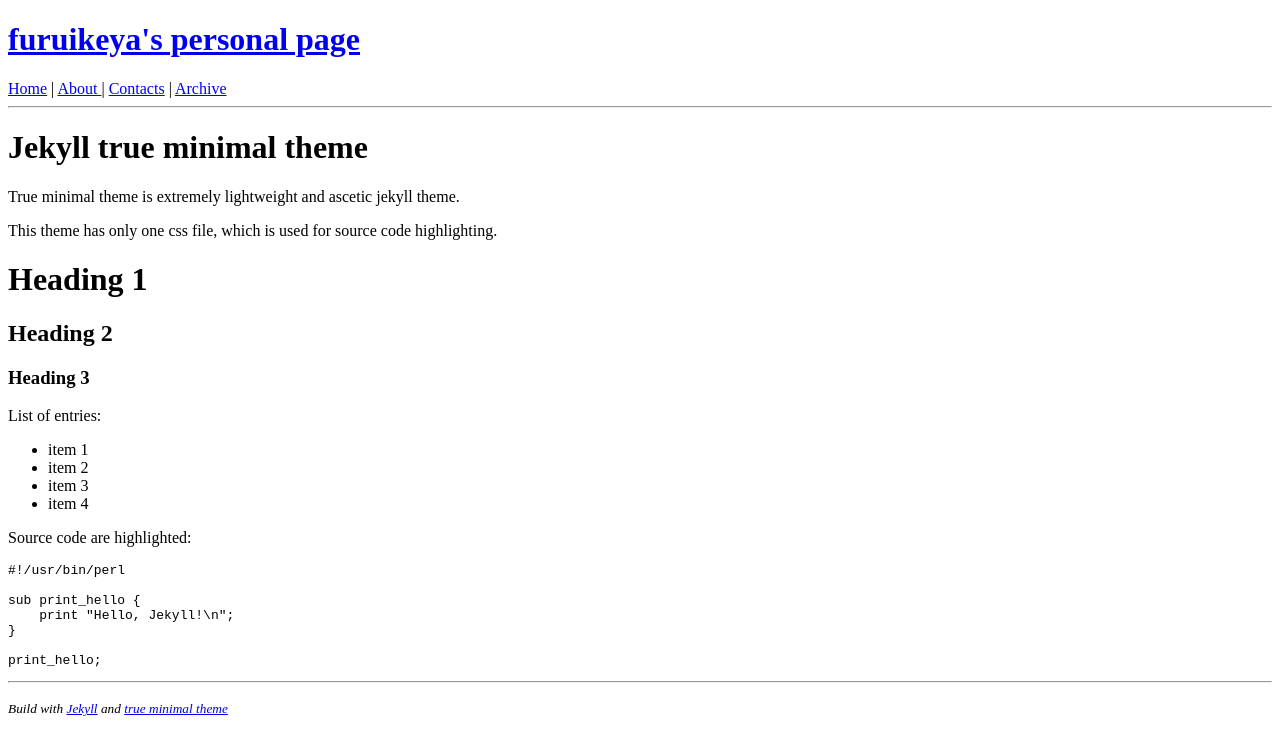
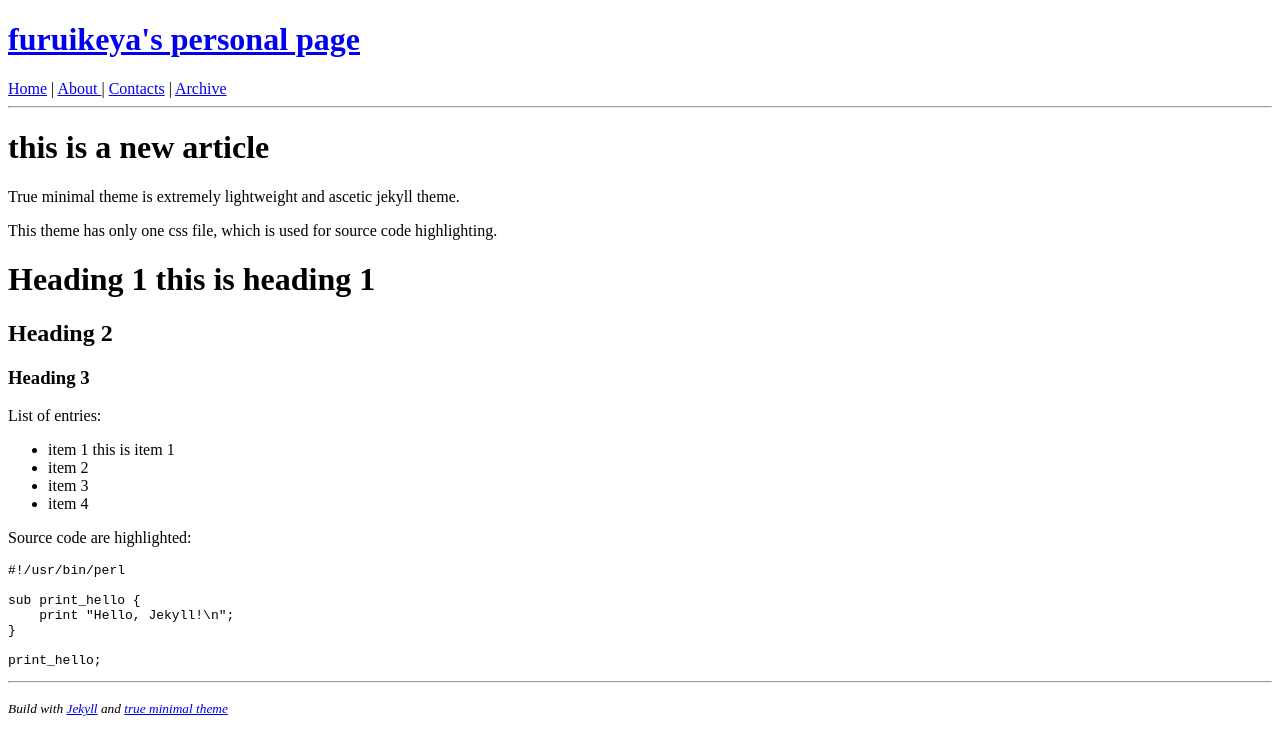
Before and after one commit to sdfhsot/furuikeya.github.io, a Jekyll site: the page built from _posts/2018-01-01-jekyll-true-minimal-theme.md, in a window 1280 px wide. Shown: the top 755 px of the page. Built offline with Jekyll 4.4.1, drawn with Linux system fonts in a browser that asks for light colours.

Commit message:
Update 2018-01-01-jekyll-true-minimal-theme.md

```diff
--- a/_posts/2018-01-01-jekyll-true-minimal-theme.md
+++ b/_posts/2018-01-01-jekyll-true-minimal-theme.md
@@ -1,6 +1,6 @@
 ---
 layout: post
-title:  "Jekyll true minimal theme"
+title:  "this is a new article"
 date:   2018-01-01 23:22:40 +0300
 ---
 
@@ -9,13 +9,13 @@ True minimal theme is extremely lightweight and ascetic jekyll theme.
 This theme has only one css file, which is used for source code highlighting.
 
 
-# Heading 1
+# Heading 1 this is heading 1
 ## Heading 2
 ### Heading 3
 
 List of entries:
 
-- item 1
+- item 1 this is item 1
 - item 2
 - item 3
 - item 4
```
